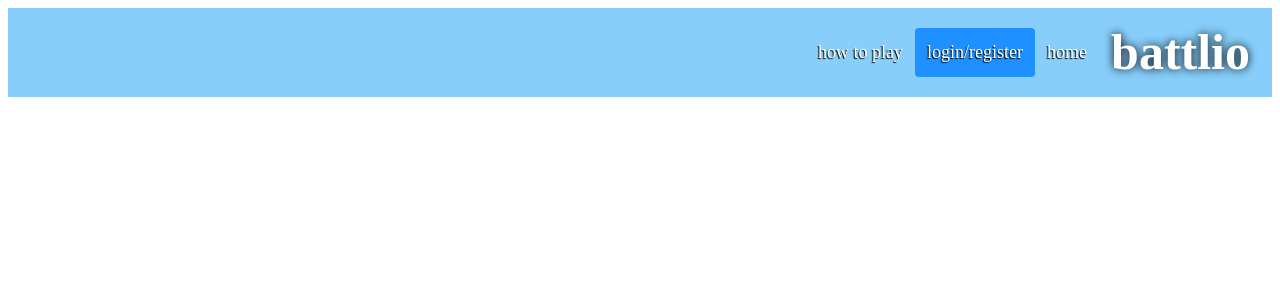
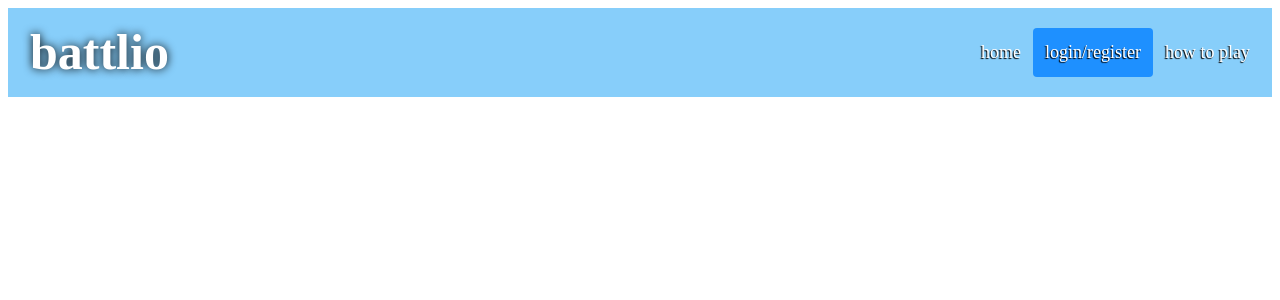
Before and after one commit to Deziox/IT202450, a PHP site: page /header.php in a window 1280 px wide. Shown: the top 300 px of the page. Run offline with PHP 8.4, Linux system fonts and the light colour scheme.

Commit message:
Simple header

```diff
--- a/public_html/style.css
+++ b/public_html/style.css
@@ -5,7 +5,7 @@
 }
 
 .header a {
-    float: right;
+    float: left;
     color: white;
     text-align: center;
     padding: 12px;
@@ -35,6 +35,7 @@
 
 .header-right{
     float: right;
+    text-align: left;
 }
 
 @media screen and (max-width:500px){
```
